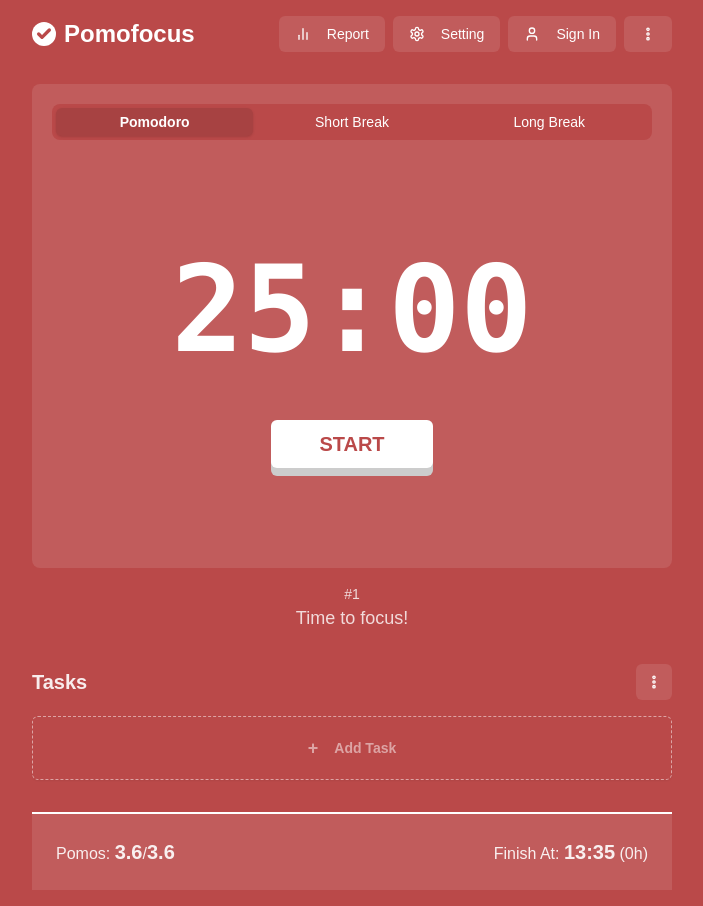
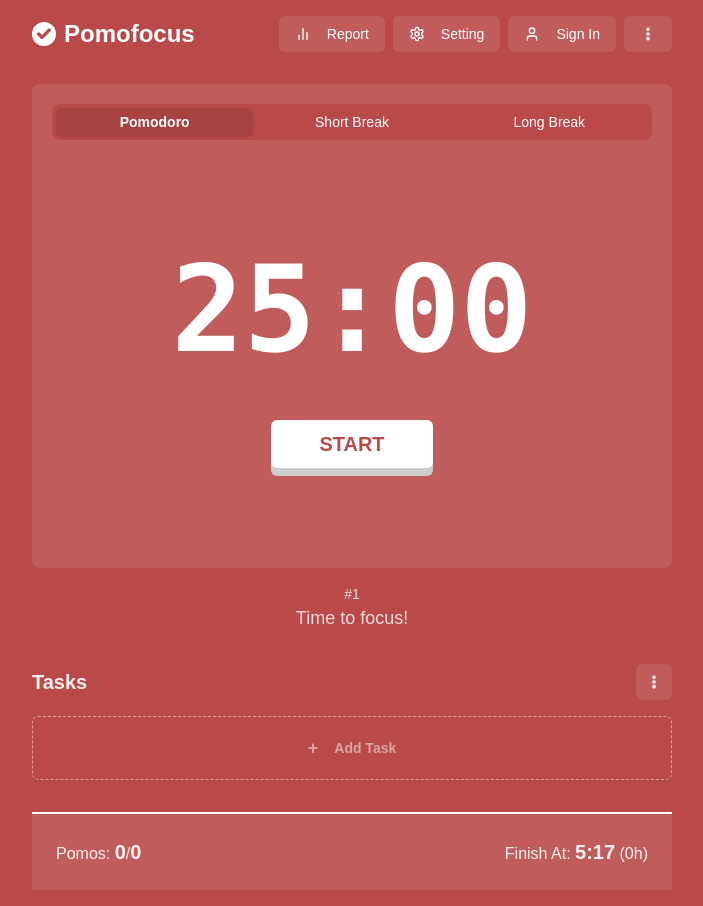
Before and after one commit to hiep1810/next_pomodoro, a Next.js app: page / in a window 1280 px wide. Shown: the whole page, without its empty margins (288-991 px from the left). Built offline with nearby package versions, Linux system fonts and the light colour scheme.

Commit message:
Implement task management with UUID, enhanced task tracking, and dynamic time calculations

```diff
--- a/package.json
+++ b/package.json
@@ -20,7 +20,8 @@
     "react": "^19.0.0",
     "react-dom": "^19.0.0",
     "tailwind-merge": "^2.6.0",
-    "tailwindcss-animate": "^1.0.7"
+    "tailwindcss-animate": "^1.0.7",
+    "uuid": "^11.0.5"
   },
   "devDependencies": {
     "@eslint/eslintrc": "^3",
--- a/src/app/page.tsx
+++ b/src/app/page.tsx
@@ -1,6 +1,6 @@
 'use client'
 
-import { useState } from 'react'
+import { useState, useEffect } from 'react'
 import { Settings, BarChart2, MoreVertical, User, LogIn, Star, Keyboard, Check, Trash2, Eye, List, Lock, FileText } from 'lucide-react'
 import { Button } from "@/components/ui/button"
 import { Tabs, TabsList, TabsTrigger } from "@/components/ui/tabs"
@@ -14,28 +14,61 @@
 } from "@/components/ui/dropdown-menu"
 import { TaskForm } from '@/components/task-form'
 import { TaskItem } from '@/components/task-item'
-
-interface Task {
-  title: string
-  estimatedPomodoros: number
-  completedPomodoros: number
-}
+import { Task } from '@/models/Task'
+import { TaskListHandler } from '@/utils/TaskListHandler'
 
 export default function PomodoroTimer() {
   const [mode, setMode] = useState<PomodoroMode>('pomodoro')
   const theme = themeMap[mode]
-  const { time, isRunning, start, pause, reset } = usePomodoro()
+  const { time, setTime, isRunning, start, pause, reset } = usePomodoro()
   const [showTaskForm, setShowTaskForm] = useState(false)
   const [tasks, setTasks] = useState<Task[]>([])
+  const [estimatedPomos, setEstimatedPomos] = useState(0)
+  const [completedPomos, setCompletedPomos] = useState(0)
+
+  useEffect(() => {
+    const taskList = new TaskListHandler(tasks)
+    const estimatedPomos = taskList.getEstimatedPomodorosCount()
+    const completedPomos = taskList.getCompletedPomodorosCount()
+    setEstimatedPomos(estimatedPomos)
+    setCompletedPomos(completedPomos)
+  }, [tasks])
 
   const handleModeChange = (value: string) => {
     setMode(value as PomodoroMode)
     reset()
+    if (value === 'pomodoro') {
+      setTime(25 * 60)
+    } else if (value === 'shortBreak') {
+      setTime(5 * 60)
+    } else if (value === 'longBreak') {
+      setTime(15 * 60)
+    }
   }
 
-  const handleAddTask = (task: Task) => {
+  const handleAddTask = (title: string, estimatedPomodoros: number) => {
+    const task = new Task(title, estimatedPomodoros, 0, false)
     setTasks([...tasks, task])
-    console.log(tasks)
+  }
+
+  const handleCheckTask = (id: string) => {
+    const task = tasks.find(task => task.id === id)
+    if (task) {
+      task.checked = !task.checked
+      setTasks([...tasks])
+    }
+  }
+
+  const calculateFinishAt = () => {
+    const taskList = new TaskListHandler(tasks)
+    const finishAt = taskList.getFinishAt()
+    return finishAt
+  }
+
+  const calculateRemainingTime = () => {
+    const taskList = new TaskListHandler(tasks)
+    const remainingTime = taskList.getRemainingTime()
+    return remainingTime
   }
 
   return (
@@ -185,12 +218,15 @@
           </div>
           {tasks.length > 0 && (
             <div className="space-y-2 mb-4">
-              {tasks.map((task, index) => (
+              {tasks.map((task) => (
                 <TaskItem
-                  key={index}
+                  key={task.id}
+                  id={task.id}
+                  checked={task.checked}
                   title={task.title}
-                  number={task.completedPomodoros || 0}
+                  number={task.completedPomodoros}
                   total={task.estimatedPomodoros}
+                  onCheck={handleCheckTask}
                 />
               ))}
             </div>
@@ -214,14 +250,15 @@
             <div className="flex justify-between items-center">
               <div>
                 <span>Pomos: </span>
-                <span className="text-xl font-bold">3.6</span>
+                <span className="text-xl font-bold">{completedPomos}</span>
                 <span className="text-xlfont-bold">/</span>
-                <span className="text-xl font-bold">3.6</span>
+                <span className="text-xl font-bold">{estimatedPomos}</span>
               </div>
               <div>
                 <span>Finish At: </span>
-                <span className="text-xl font-bold">13:35</span>
-                <span> (0h)</span>
+
+                <span className="text-xl font-bold">{calculateFinishAt()}</span>
+                <span> ({calculateRemainingTime()}h)</span>
               </div>
             </div>
           </div>
--- a/src/components/task-form.tsx
+++ b/src/components/task-form.tsx
@@ -7,35 +7,24 @@
 import { Label } from '@/components/ui/label'
 import { Lock } from 'lucide-react'
 
-interface Task {
-  title: string
-  estimatedPomodoros: number
-  completedPomodoros: number
+export interface TaskFormProps {
+  onClose: () => void
+  onSubmit: (title: string, estimatedPomodoros: number) => void
 }
-
-interface TaskFormProps {
-  onClose: () => void
-  onSubmit: (task: Task) => void
-}
-
 export function TaskForm({ onClose, onSubmit }: TaskFormProps) {
   const [title, setTitle] = useState('')
   const [estimatedPomodoros, setEstimatedPomodoros] = useState(1)
-  const [completedPomodoros, setCompletedPomodoros] = useState(0)
 
   const handleSubmit = (e: React.FormEvent) => {
     e.preventDefault()
     if (!title.trim()) return
 
-    onSubmit({
+    onSubmit(
       title,
-      estimatedPomodoros,
-      completedPomodoros
-    })
+      estimatedPomodoros
+    )
 
     setTitle('')
-    setEstimatedPomodoros(1)
-    setCompletedPomodoros(0)
     onClose()
   }
 
--- a/src/components/task-item.tsx
+++ b/src/components/task-item.tsx
@@ -9,27 +9,32 @@
   title: string
   number: number
   total: number
+  onCheck: (id: string) => void
+  id : string
+  checked: boolean
 }
 
-export function TaskItem({ title, number, total }: TaskItemProps) {
-  const [isChecked, setIsChecked] = useState(false)
+export function TaskItem({ id, title, checked, number, total, onCheck }: TaskItemProps) {
+  const handleCheck = () => {
+    onCheck(id)
+  }
 
   return (
     <Card className="w-full rounded-md">
       <div className="flex items-center justify-between p-4">
         <div className="flex items-center gap-3">
           <button
-            onClick={() => setIsChecked(!isChecked)}
+            onClick={handleCheck}
             className="flex items-center gap-2 hover:opacity-80 transition-opacity"
           >
             <div
-              className={`flex h-6 w-6 items-center justify-center rounded-full transition-colors ${isChecked ? "bg-orange-500" : "bg-gray-200"
+              className={`flex h-6 w-6 items-center justify-center rounded-full transition-colors ${checked ? "bg-orange-500" : "bg-gray-200"
                 }`}
             >
               <Check className="h-4 w-4 text-white stroke-[3.5]" />
             </div>
           </button>
-          <span className={`text-sm text-gray-500 font-bold ${isChecked ? "line-through" : ""}`}>{title}</span>
+          <span className={`text-sm text-gray-500 font-bold ${checked ? "line-through" : ""}`}>{title}</span>
         </div>
 
         <div className="flex items-center gap-2">
--- a/src/hooks/use-pomodoro.ts
+++ b/src/hooks/use-pomodoro.ts
@@ -36,5 +36,5 @@
     setIsRunning(false)
   }, [initialTime])
 
-  return { time, isRunning, start, pause, reset }
+  return { time, setTime, isRunning, start, pause, reset }
 }
--- /dev/null
+++ b/src/models/Task.ts
@@ -0,0 +1,17 @@
+import { v4 as uuidv4 } from 'uuid';
+
+export class Task {
+    id: string;
+    title: string;
+    checked: boolean;
+    estimatedPomodoros: number;
+    completedPomodoros: number;
+
+    constructor(title: string, estimatedPomodoros: number, completedPomodoros: number, checked: boolean) {
+        this.id = uuidv4()
+        this.title = title
+        this.estimatedPomodoros = estimatedPomodoros
+        this.completedPomodoros = completedPomodoros
+        this.checked = checked
+    }
+}
--- /dev/null
+++ b/src/utils/TaskListHandler.ts
@@ -0,0 +1,50 @@
+import { Task } from "../models/Task"
+
+export class TaskListHandler {
+    private readonly tasks: Task[]
+
+    constructor(tasks: Task[]) {
+        this.tasks = tasks
+    }
+
+    public getAllTasks(): Task[] {
+        return this.tasks
+    }
+
+    public getCompletedTasks(): Task[] {
+        return this.tasks.filter(task => task.checked)
+    }
+
+    public getActiveTasks(): Task[] {
+        return this.tasks.filter(task => !task.checked)
+    }
+
+    public getCompletedPomodorosCount(): number {
+        return this.tasks.reduce(
+            (sum, task) => sum + task.completedPomodoros,
+            0
+        )
+    }
+
+    public getEstimatedPomodorosCount(): number {
+        return this.tasks.reduce(
+            (sum, task) => !task.checked ? sum + task.estimatedPomodoros : sum,
+            0
+        )
+    }
+
+
+    public getFinishAt(): string {
+        const remainingPomos = this.getEstimatedPomodorosCount() - this.getCompletedPomodorosCount()
+        const remainingTime = remainingPomos * 25
+        const timezone = Intl.DateTimeFormat().resolvedOptions().timeZone
+        const finishAt = new Date(Date.now() + remainingTime * 60 * 1000)
+        return finishAt.toLocaleString('en-US', { timeZone: timezone }).slice(10, 15)
+    }
+
+    public getRemainingTime(): number {
+        const remainingPomos = this.getEstimatedPomodorosCount() - this.getCompletedPomodorosCount()
+        const remainingTime = Number((remainingPomos * 25 / 60).toFixed(1))
+        return remainingTime
+    }
+}
```
Also changed, not shown: 1 other file (tests, documents, lock files or other folders).
